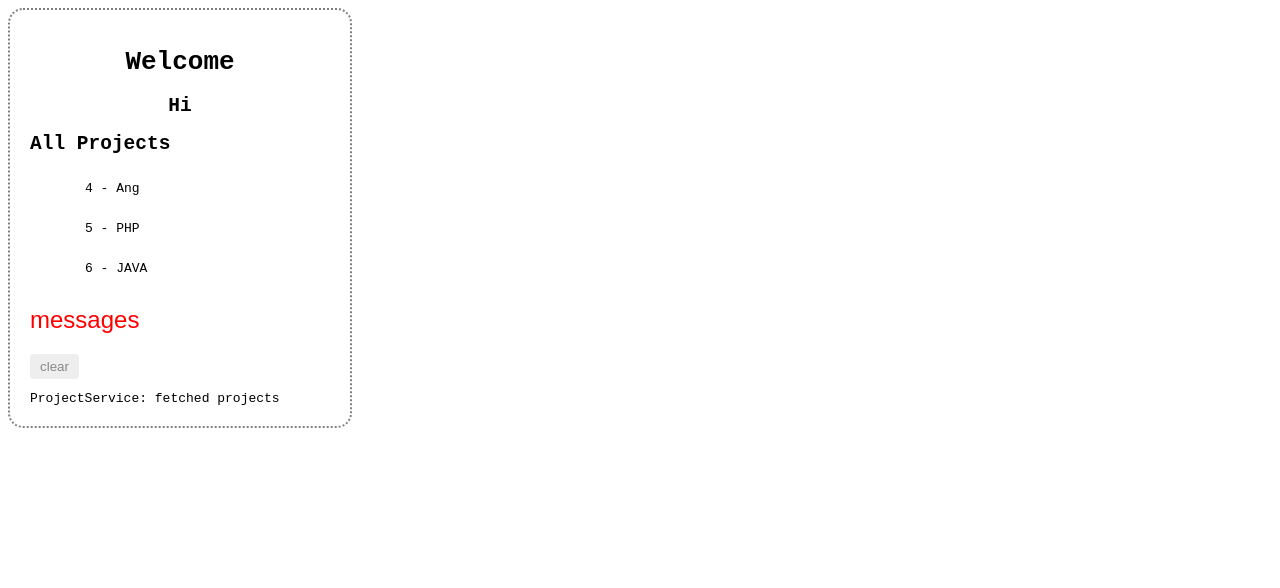
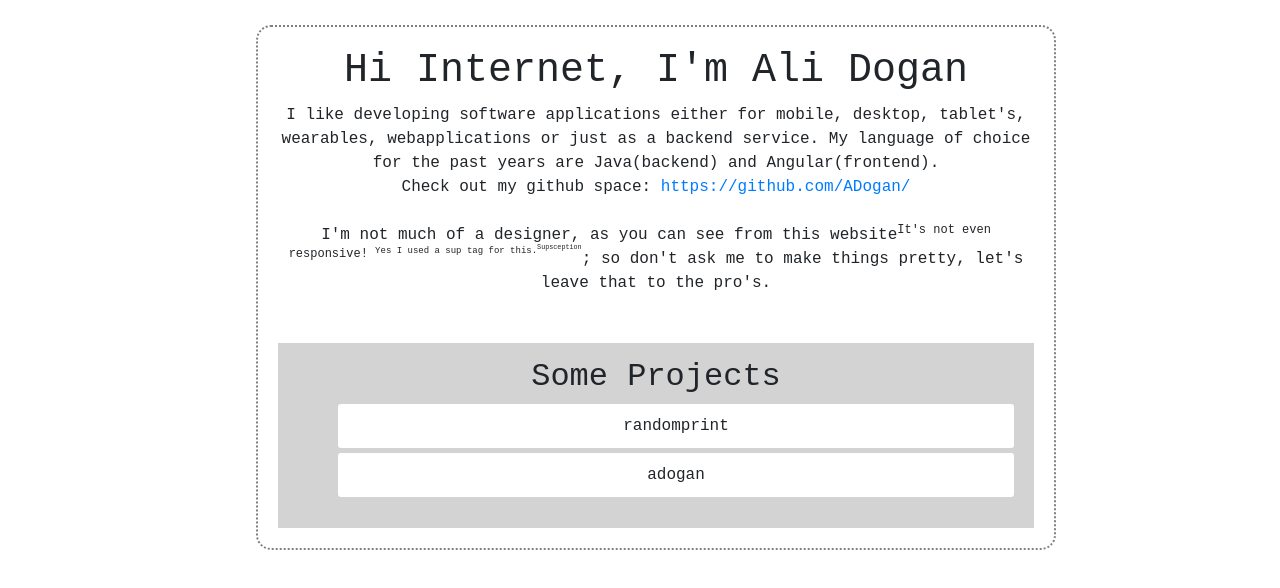
Before and after one commit to ADogan/portfolio, an Angular app: page / in a window 1280 px wide. Shown: the top 588 px of the page. Built offline with nearby package versions, Linux system fonts and the light colour scheme.

Commit message:
Add info and presentation changes, aint got no prettier tho

```diff
--- a/angular.json
+++ b/angular.json
@@ -24,7 +24,8 @@
                 "src/CNAME"
             ],
             "styles": [
-              "src/styles.css"
+              "src/styles.css",
+              "node_modules/bootstrap/dist/css/bootstrap.min.css"
             ],
             "scripts": []
           },
--- a/package.json
+++ b/package.json
@@ -20,6 +20,8 @@
     "@angular/platform-browser": "^7.1.4",
     "@angular/platform-browser-dynamic": "^7.1.4",
     "@angular/router": "^7.1.4",
+    "@ng-bootstrap/ng-bootstrap": "^4.0.1",
+    "bootstrap": "^4.2.1",
     "core-js": "^2.5.4",
     "rxjs": "^6.3.3",
     "zone.js": "^0.8.26"
--- a/src/app/app.component.css
+++ b/src/app/app.component.css
@@ -4,9 +4,9 @@ h2 {
 
 #main {
     /* background-color:olivedrab; */
-    width:300px;
     padding:20px;
-/*    margin-left:33%;*/
+    margin-top:25px;
+   margin-left:20%;
     border: 2px dotted grey;
     border-bottom-left-radius: 10px;
     border-radius: 15px;
@@ -23,3 +23,16 @@ h2 {
 /*    background-color: darkolivegreen;*/
 /*    cursor:grabbing;*/
 }
+
+
+@media (max-width:400px) {
+    #main {
+        width:300px;
+    }
+ }
+
+@media (min-width:400px) {
+    #main {
+        width:800px;
+    }
+}
--- a/src/app/app.component.html
+++ b/src/app/app.component.html
@@ -1,11 +1,14 @@
 <div id="main">
     <div style="text-align:center">
       <h1>
-        Welcome
+        Hi Internet, I'm Ali <span placement="top" ngbPopover="The 'g' is silent.">Dogan</span>
       </h1>
-
+      <span>I like developing software applications either for mobile, desktop, tablet's, wearables, webapplications or just as a backend service. My language of choice for the past years are Java(backend) and Angular(frontend).</span> <br />
+      <span>Check out my github space: <a href="https://github.com/ADogan">https://github.com/ADogan/</a></span>
+      <br /><br />
+      <span>I'm not much of a designer, as you can see from this website<sup>It's not even responsive! <sup>Yes I used a sup tag for this.<sup>Supsception</sup></sup></sup>;
+        so don't ask me to make things pretty, let's leave that to the pro's.</span>
+        <br /><br /><br />
     </div>
-    <h2>Hi</h2>
     <app-projects></app-projects>
-    <app-messages></app-messages>
 </div>
--- a/src/app/project-detail/project-detail.component.html
+++ b/src/app/project-detail/project-detail.component.html
@@ -1,12 +1,6 @@
 <div *ngIf="project" id="SelectedProject">
-    <h2>Selected Project: {{project.name}}</h2>
-    <span> - {{project.id}}</span>
-
-    <div>
-        <label>project
-            <input [(ngModel)]="project.name" placeholder="name">
-        </label>
-    </div>
-
-
+    <h3>{{project.name}}</h3>
+    <!-- <span>{{project.id}}</span><br /> -->
+    <span>{{project.description}}</span> <br />
+    <a href="{{project.url}}">{{project.url}}</a>
 </div>
--- a/src/app/project.ts
+++ b/src/app/project.ts
@@ -1,4 +1,6 @@
 export class Project {
     id: number;
     name: string;
+    description: string;
+    url: string;
 }
--- a/src/app/projects-data.ts
+++ b/src/app/projects-data.ts
@@ -2,7 +2,17 @@ import {Project } from './project';
 
 
 export const PROJECTS: Project[] = [
-    { id:4, name: 'Ang'},
-    { id:5, name: 'PHP'},
-    { id:6, name: 'JAVA'}
+    // { id:5, name: 'PHP'},
+    {
+        id:2,
+        name: 'randomprint',
+        description: 'Looking for a random word? This simple website gives you a random word following the pattern: vowel - consonant - vowel - consonant etc.. ',
+        url: 'https://www.randomprint.com'
+    },
+    {
+        id:1,
+        name: 'adogan',
+        description: 'This should be the website you are on right now. Its made with Angular 7 and ng bootstrap version 4.',
+        url: 'http://www.adogan.nl'
+    }
 ];
--- a/src/app/projects/projects.component.css
+++ b/src/app/projects/projects.component.css
@@ -18,5 +18,10 @@
 }
 
 .selected {
-background-color:lightgoldenrodyellow;
+background-color:gray;
 }
+#projectsMain {
+    text-align:center;
+    background-color:lightgray;
+    padding:15px;
+}
--- a/src/app/projects/projects.component.html
+++ b/src/app/projects/projects.component.html
@@ -1,17 +1,13 @@
-<h2>All Projects</h2>
+<div id="projectsMain">
+    <h2>Some Projects</h2>
 
-<ul class="projects">
-    <li *ngFor="let project of projects" [class.selected]="project === selectedProject" (click)="onSelect(project)" class="project">
-        <span class="badge">{{project.id}}</span> -
-        <span>{{project.name}}</span>
-    </li>
+    <ul class="projects">
+        <li *ngFor="let project of projects" [class.selected]="project === selectedProject" (click)="onSelect(project)" class="project">
+            <!-- <span class="badge">{{project.id}}</span> - -->
+            <span>{{project.name}}</span>
+        </li>
+    </ul>
 
+    <app-project-detail [project]="selectedProject"></app-project-detail>
 
-
-</ul>
-<app-project-detail [project]="selectedProject"></app-project-detail>
-
-
-<div *ngIf="selectedProject">
-    <span id="deselectProject" (click)="deselect()">Deselect Project: {{selectedProject.name}}</span>
 </div>
--- a/src/app/projects/projects.component.ts
+++ b/src/app/projects/projects.component.ts
@@ -12,10 +12,11 @@ export class ProjectsComponent implements OnInit {
     projects: Project[];
 
     onSelect(project: Project): void {
-        this.selectedProject = project;
-    }
-    deselect(): void{
-        this.selectedProject = null;
+        if(this.selectedProject === project) {
+            this.selectedProject = null;
+        } else {
+            this.selectedProject = project;
+        }
     }
 
     getProjects(): void {
--- a/src/index.html
+++ b/src/index.html
@@ -3,10 +3,9 @@
 <head>
   <meta charset="utf-8">
   <title>Ali Dogan</title>
-  <base href="/">
 
   <meta name="viewport" content="width=device-width, initial-scale=1">
-  <link rel="icon" type="image/x-icon" href="favicon.ico">
+  <link rel="icon" type="image/png" sizes="32x32" href="favicon_a.png">
 </head>
 <body>
   <app-root></app-root>
```
Also changed, not shown: src/app/app.module.ts (+5 -2 lines), src/favicon_a.png (added), 8 other files (tests, documents, lock files or other folders).
